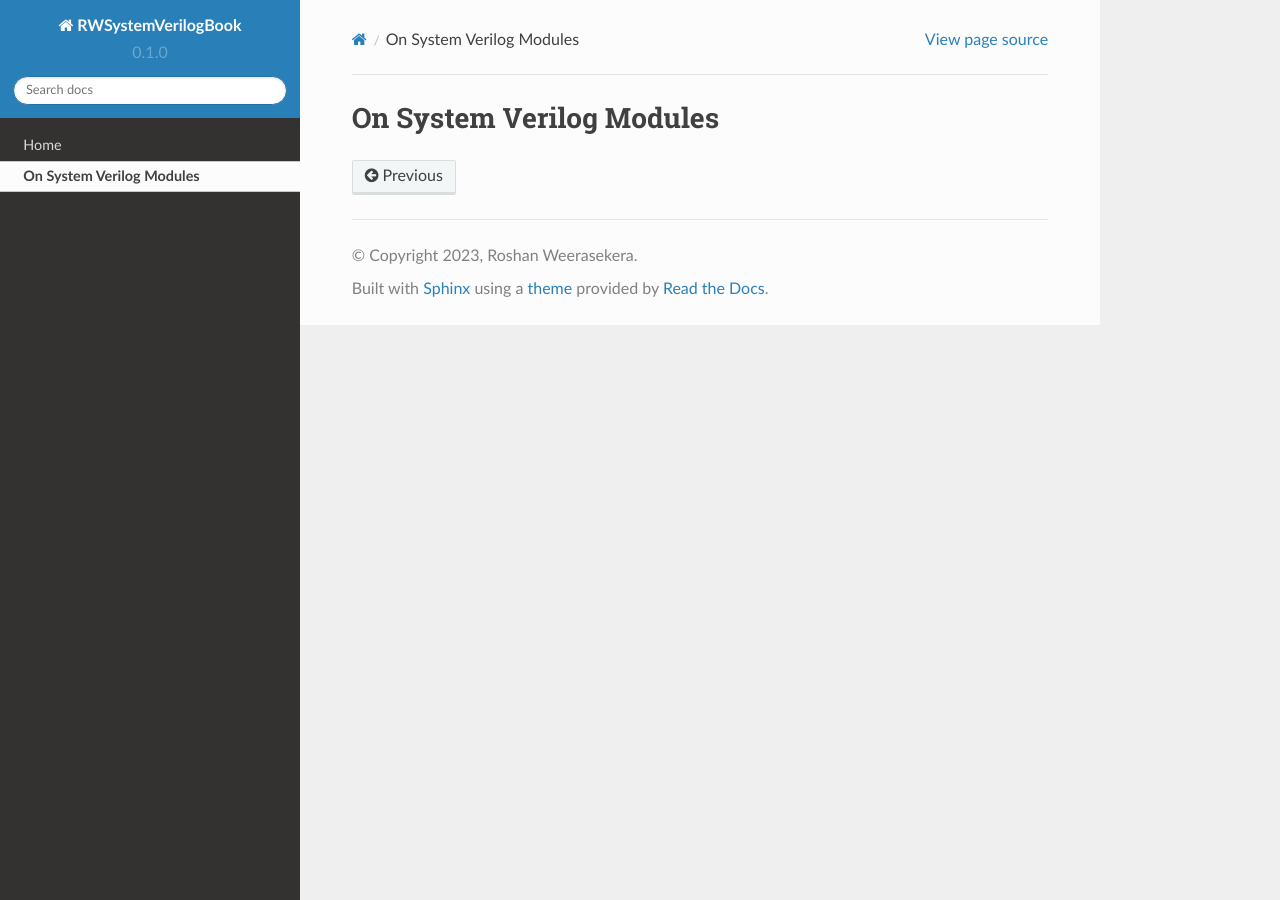
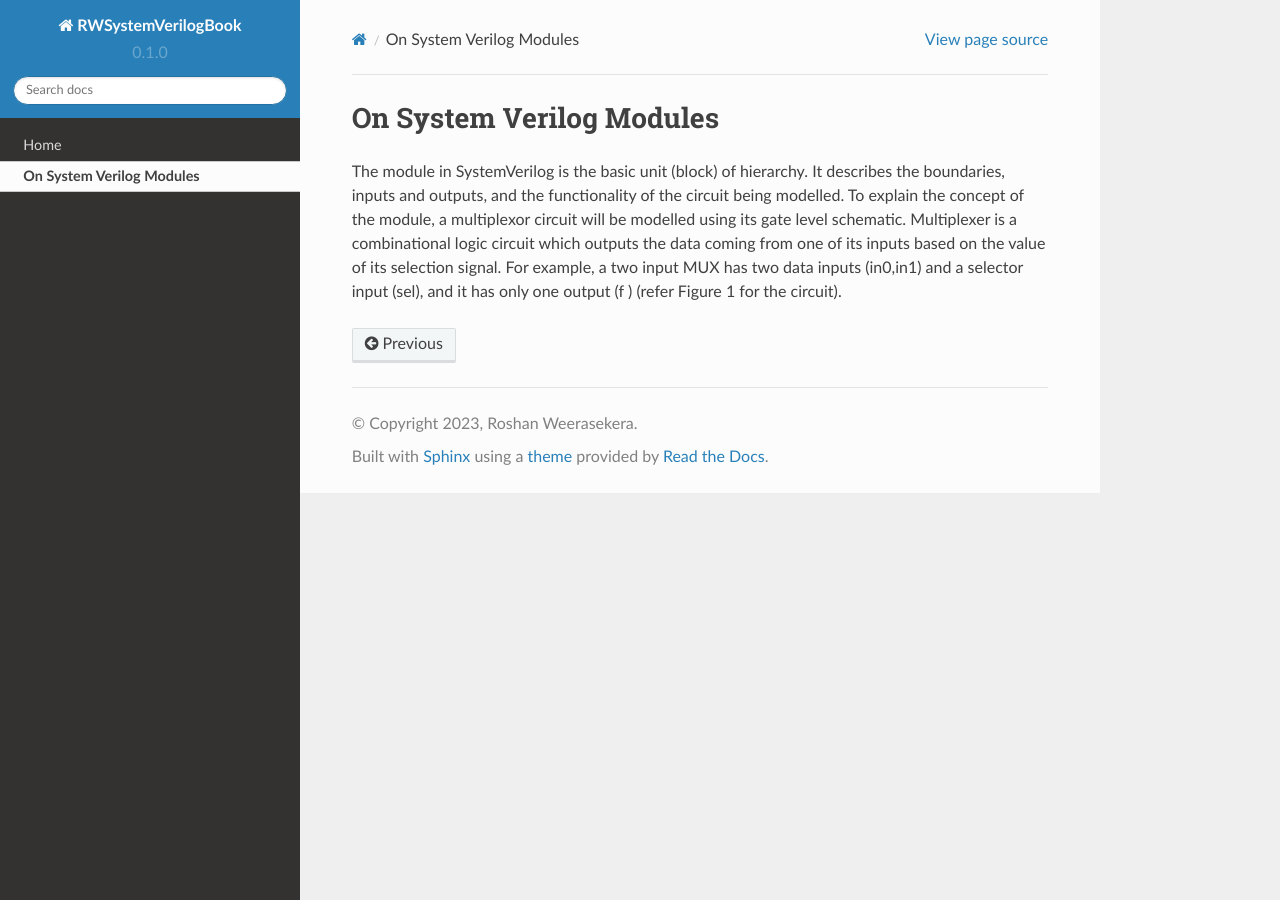
Before and after one commit to roshan-weerasekera/RWSVTutorial, a Sphinx documentation site: the page built from docs/source/1Ch/onSVmodules.rst, in a window 1280 px wide. Built offline with Sphinx 7.4.7 and the Read the Docs theme 2.0.0, drawn with Linux system fonts in a browser that asks for light colours; pages that are not in the unit, such as notebooks, are missing from menus.

Commit message:
Update onSVmodules.rst

```diff
--- a/docs/source/1Ch/onSVmodules.rst
+++ b/docs/source/1Ch/onSVmodules.rst
@@ -1,2 +1,4 @@
 On System Verilog Modules
 =========================
+
+The module in SystemVerilog is the basic unit (block) of hierarchy. It describes the boundaries, inputs and outputs, and the functionality of the circuit being modelled. To explain the concept of the module, a multiplexor circuit will be modelled using its gate level schematic. Multiplexer is a combinational logic circuit which outputs the data coming from one of its inputs based on the value of its selection signal. For example, a two input MUX has two data inputs (in0,in1) and a selector input (sel), and it has only one output (f ) (refer Figure 1 for the circuit).
```
